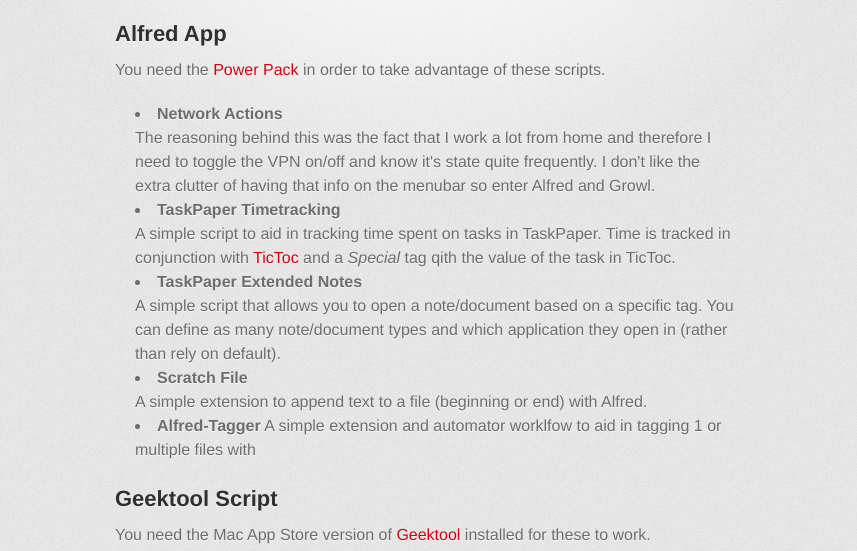
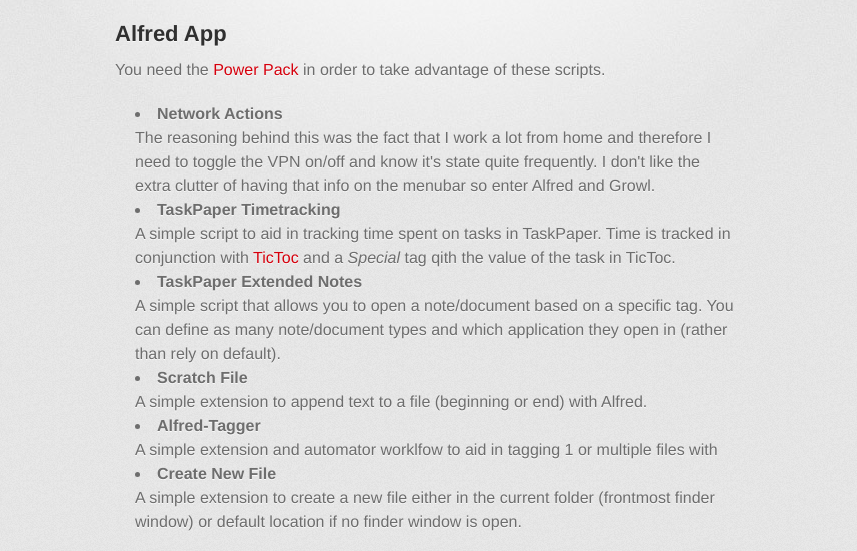
Before and after one commit to arebassa/Scripts, a plain HTML site: page index.html in a window 1280 px wide. Shown: the part 394-945 px from the top of the page, without its empty margins (215-1072 px from the left). Drawn offline with Linux system fonts and the light colour scheme; a web font is replaced by a local one.

```diff
--- a/index.html
+++ b/index.html
@@ -54,8 +54,11 @@
 A simple extension to append text to a file (beginning or end) with Alfred.<br>
 </li>
 <li>
-<strong>Alfred-Tagger</strong>
+<strong>Alfred-Tagger</strong><br>
 A simple extension and automator worklfow to aid in tagging 1 or multiple files with </li>
+<li>
+<strong>Create New File</strong><br>
+A simple extension to create a new file either in the current folder (frontmost finder window) or default location if no finder window is open.</li>
 </ul><h2>Geektool Script</h2>
 
 <p>You need the Mac App Store version of <a href="http://projects.tynsoe.org/en/geektool/">Geektool</a> installed for these to work.</p>
```
Also changed, not shown: params.json (+1 -1 lines).
